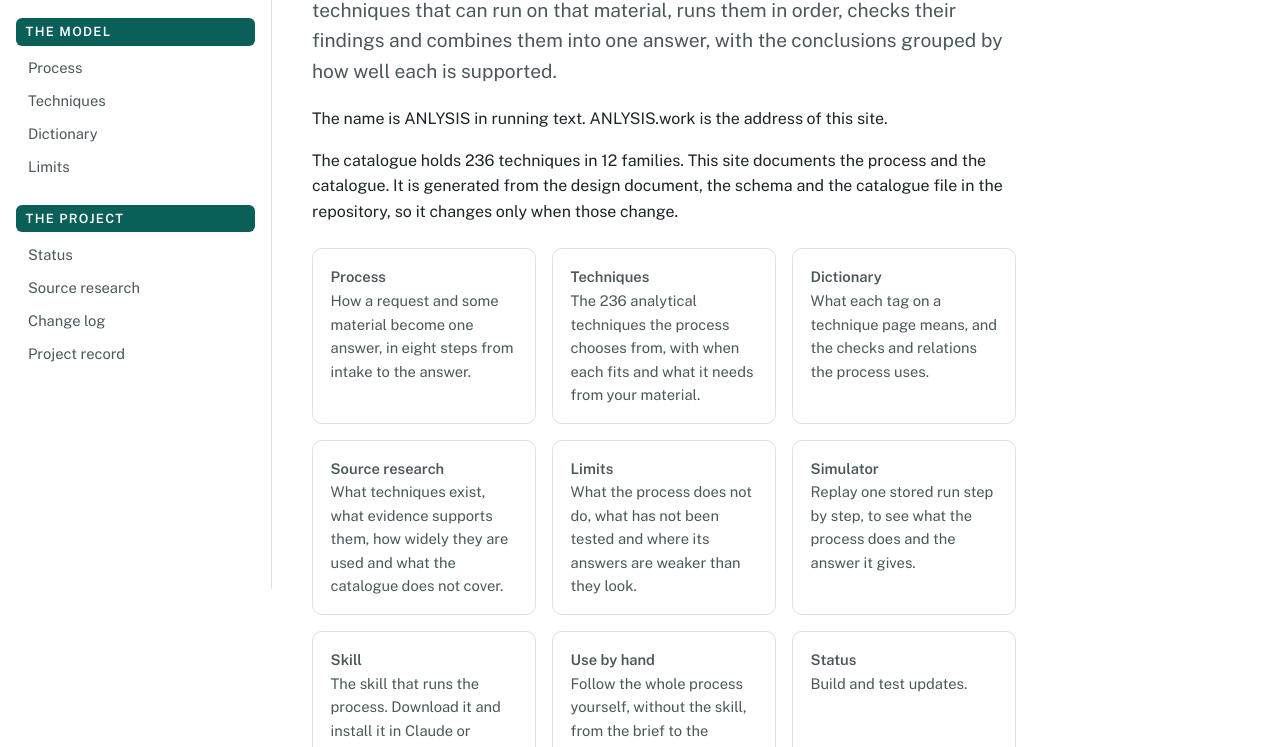
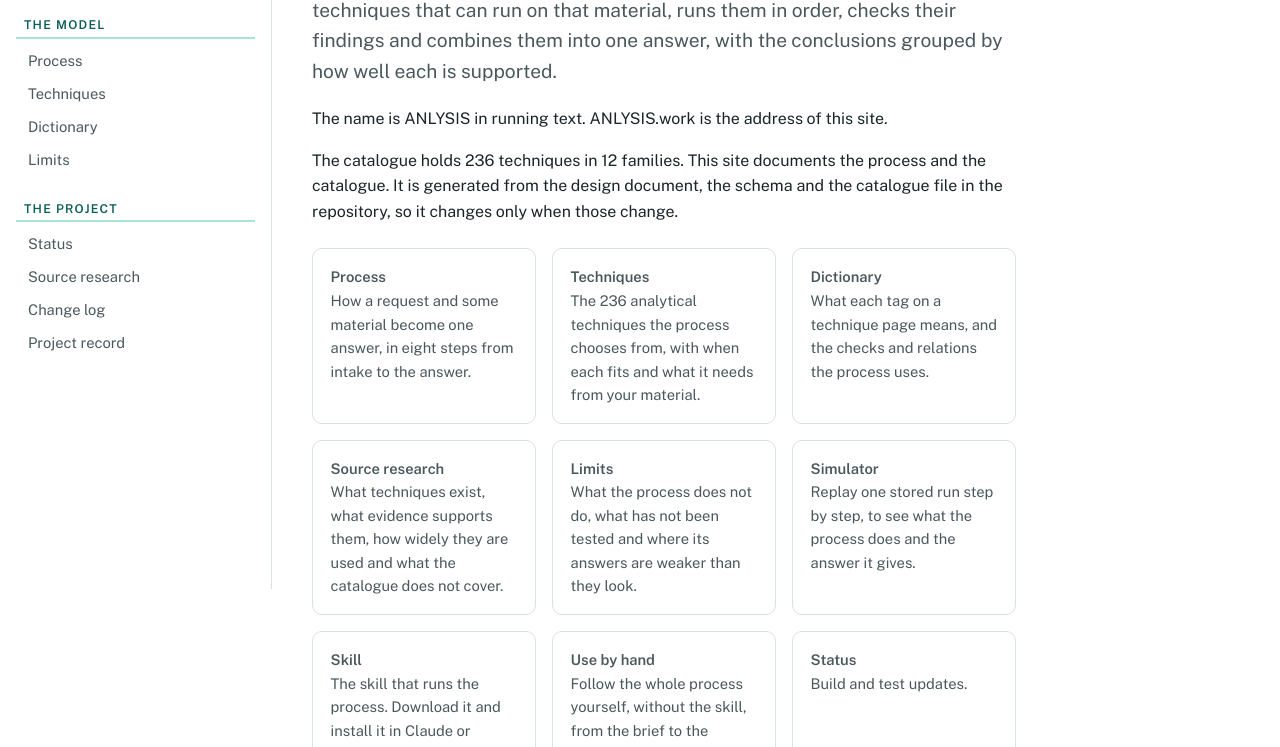
Before and after one commit to puneetsyaloutlook/analysismodel, a plain HTML site: page public/index.html in a window 1280 px wide. Shown: the part 211-958 px from the top of the page. Drawn offline with nearby package versions, Linux system fonts and the light colour scheme.

Commit message:
Quieter navigation section names
Co-Authored-By: Claude Sonnet 5.5 <noreply@anthropic.com>
Claude-Session: https://claude.ai/code/session_01RMZQ7wQBk6fa59oRgz5GVS

```diff
--- a/build/assets/site.css
+++ b/build/assets/site.css
@@ -344,4 +344,4 @@ details.acc.tech>summary .tname{font-weight:600}
 /* navigation: section names stand apart from the links */
 .nav-group{margin:1.3rem 0 .6rem}
 .nav-group:first-child{margin-top:.2rem}
-.nav-label{margin:0 0 .35rem;padding:.4rem .6rem;font:700 .8rem var(--sans);letter-spacing:.1em;text-transform:uppercase;color:#fff;background:var(--teal-700);border-radius:6px}
+.nav-label{margin:0 0 .3rem;padding:.2rem .5rem .3rem;font:700 .76rem var(--sans);letter-spacing:.1em;text-transform:uppercase;color:var(--teal-700);border-bottom:2px solid var(--teal-200)}
--- a/public/assets/site.css
+++ b/public/assets/site.css
@@ -344,4 +344,4 @@ details.acc.tech>summary .tname{font-weight:600}
 /* navigation: section names stand apart from the links */
 .nav-group{margin:1.3rem 0 .6rem}
 .nav-group:first-child{margin-top:.2rem}
-.nav-label{margin:0 0 .35rem;padding:.4rem .6rem;font:700 .8rem var(--sans);letter-spacing:.1em;text-transform:uppercase;color:#fff;background:var(--teal-700);border-radius:6px}
+.nav-label{margin:0 0 .3rem;padding:.2rem .5rem .3rem;font:700 .76rem var(--sans);letter-spacing:.1em;text-transform:uppercase;color:var(--teal-700);border-bottom:2px solid var(--teal-200)}
```
